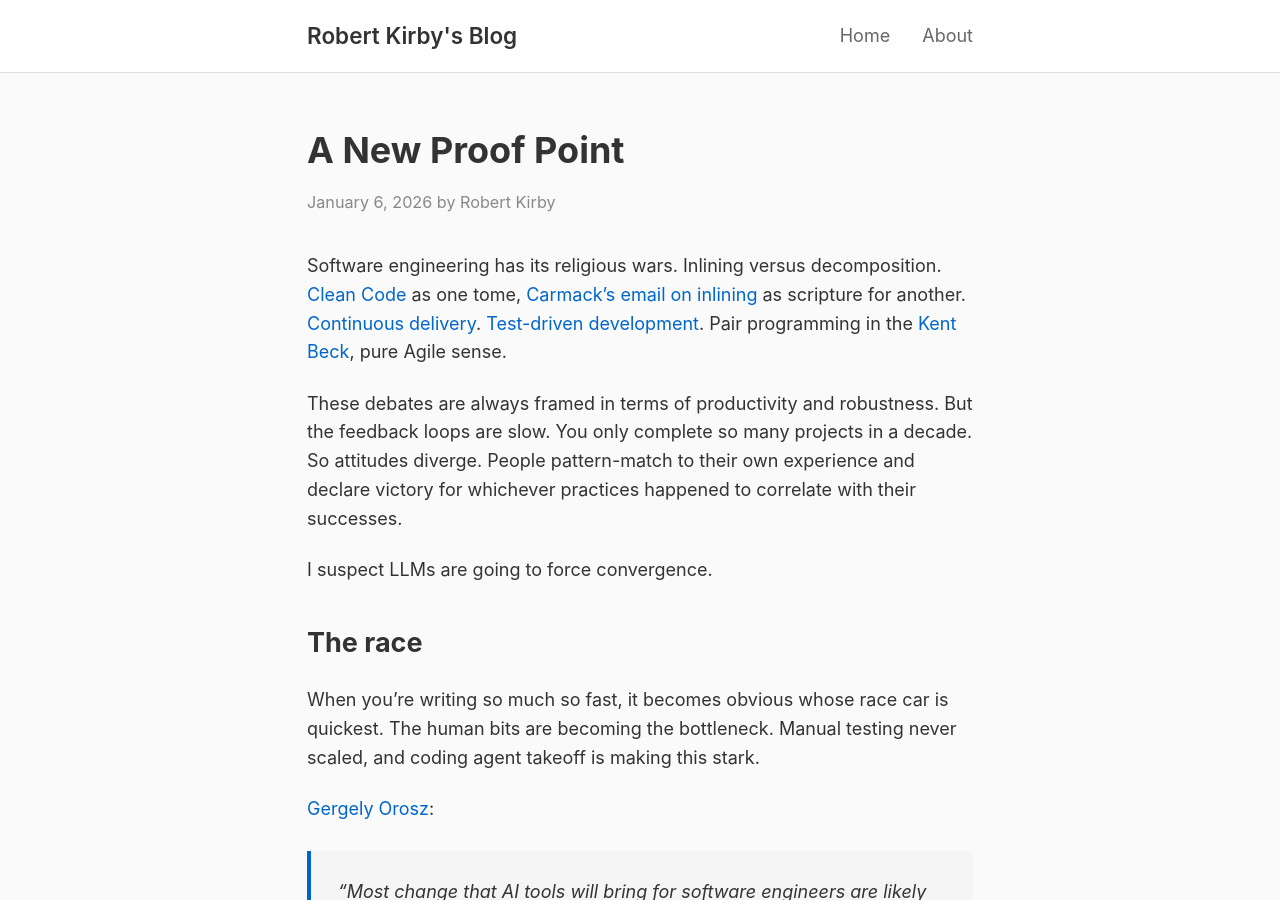
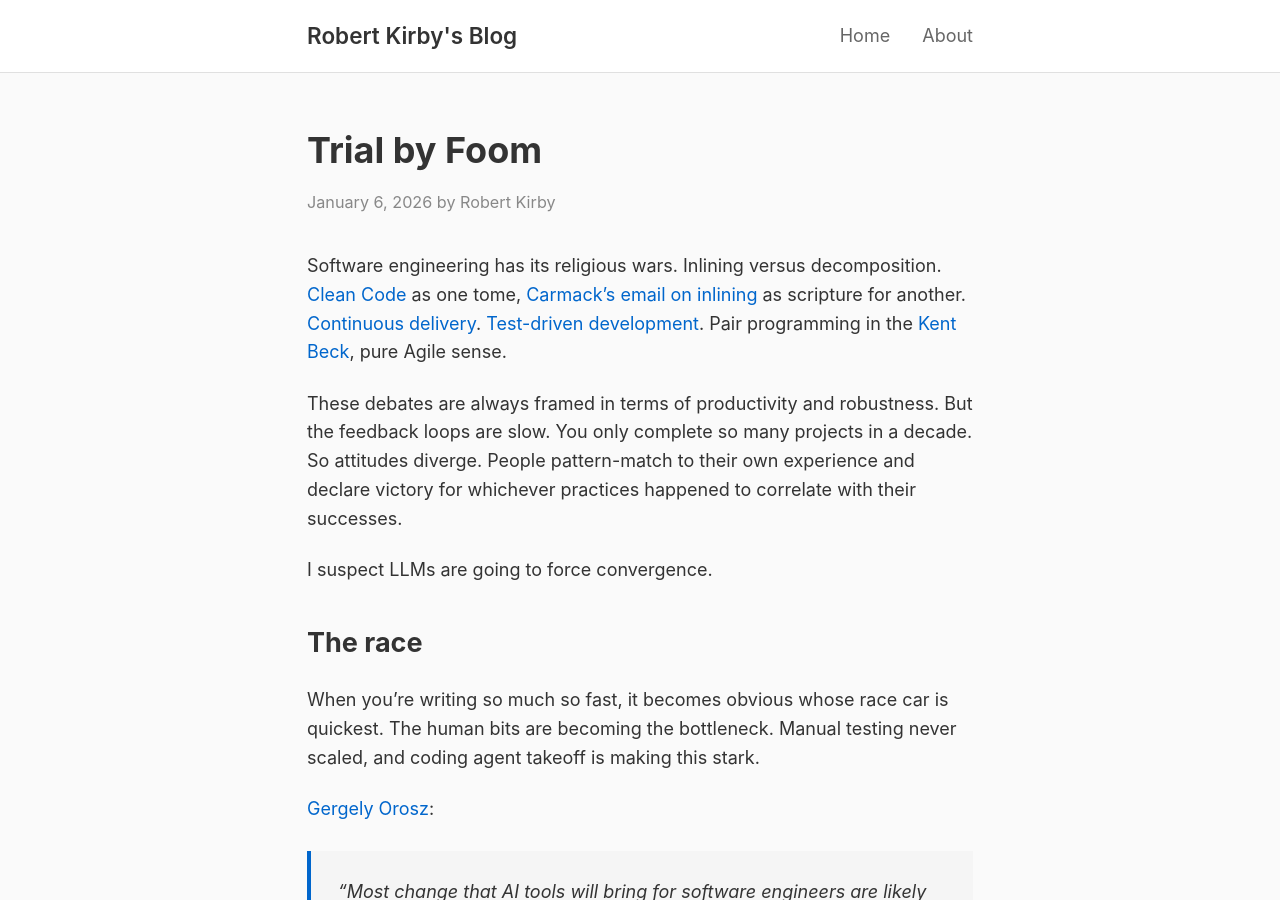
Before and after one commit to rob137/rob137.github.io, a Jekyll site: the page built from _posts/2026-01-06-trial-by-foom.md, in a window 1280 px wide and 900 px high. Built offline with Jekyll 4.4.1, drawn with Linux system fonts in a browser that asks for light colours.

Commit message:
Rename 'A New Proof Point' to 'Trial by Foom'

```diff
--- a/_posts/2026-01-06-a-new-proof-point.md
+++ b/_posts/2026-01-06-trial-by-foom.md
@@ -1,6 +1,6 @@
 ---
 layout: post
-title: "A New Proof Point"
+title: "Trial by Foom"
 date: 2026-01-06 10:00:00 +0000
 tags: [ai, practices, engineering, testing]
 excerpt: "Software's religious wars over best practices might finally get conclusive data."
```
Also changed, not shown: backlog.md (+1 -1 lines).
